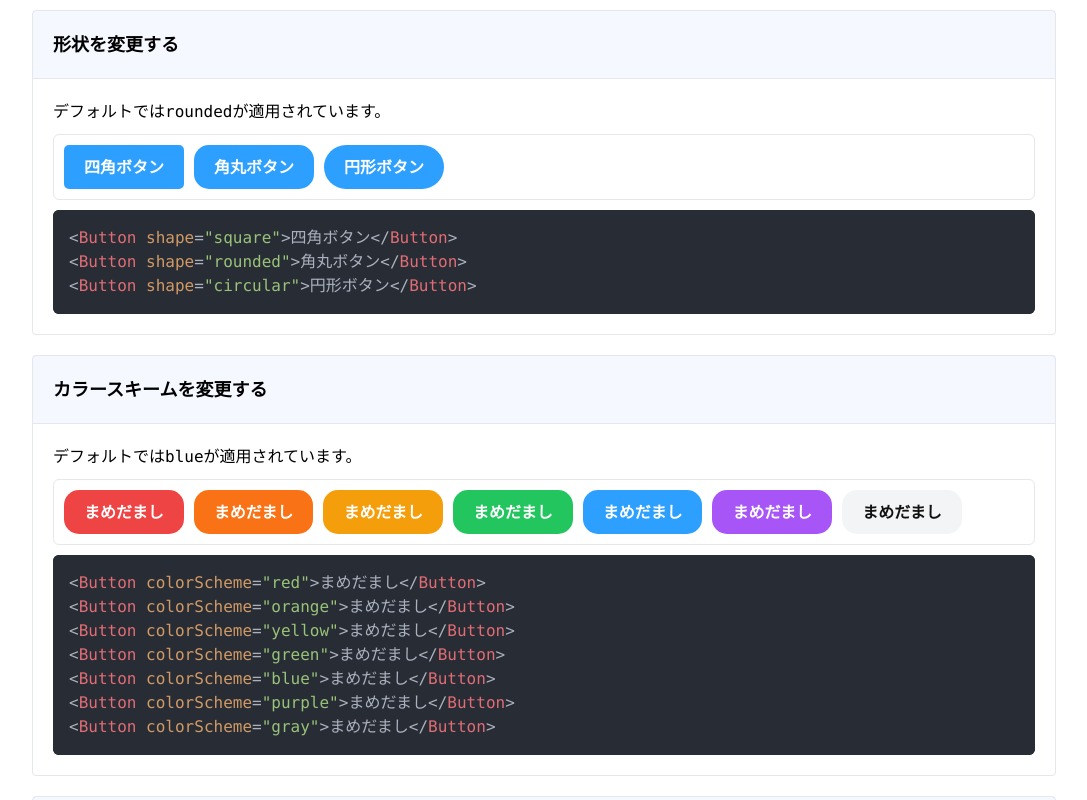
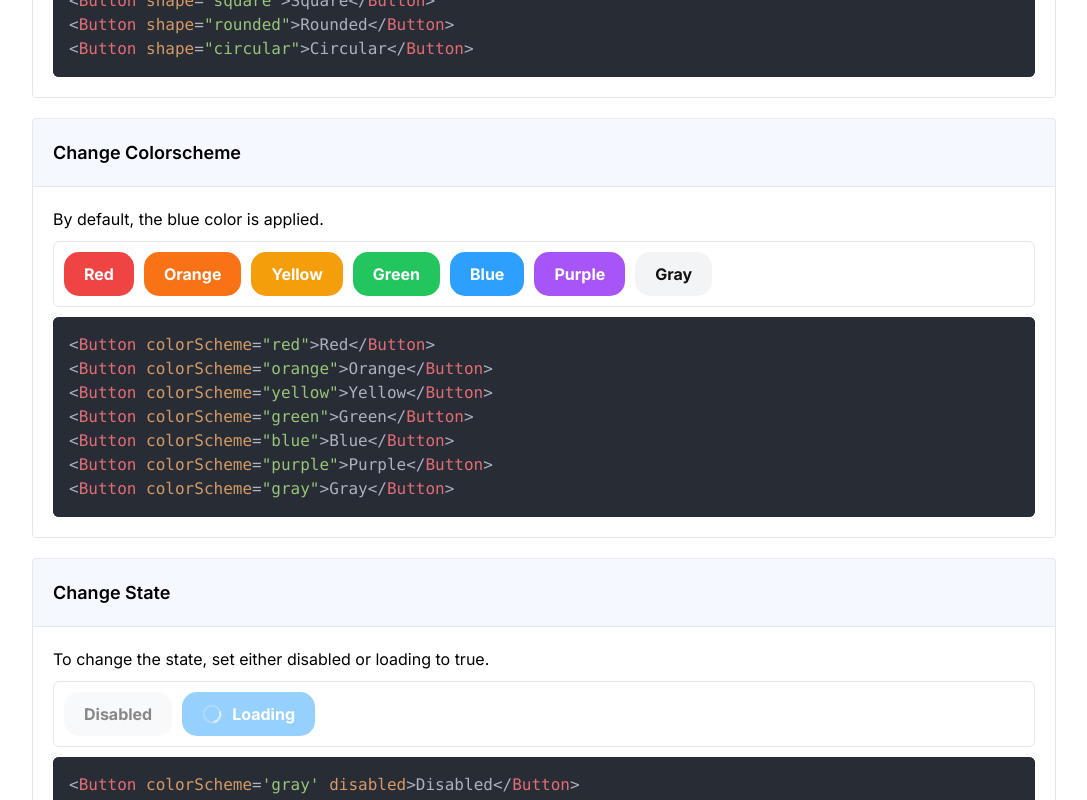
Before and after one commit to a11y99/css-materials, a Next.js app: page /components/button in a window 1280 px wide. Shown: the part 1400-2200 px from the top of the page, without its empty margins (96-1183 px from the left). Built offline with nearby package versions, Linux system fonts and the light colour scheme.

Commit message:
Update Button Component

```diff
--- a/src/app/components/button/page.tsx
+++ b/src/app/components/button/page.tsx
@@ -7,16 +7,48 @@ import Code from '@/components/Code';
 import Body from '@/components/Body';
 import PreviewAreaH from '@/components/PreviewAreaH';
 
+const texts = {
+    en: {
+        overview: "Overview",
+        overviewDesc: "Button is a clickable element that allows users to perform actions component.",
+        import: "Import",
+        usage: "Usage",
+        changeSize: "Change Size",
+        changeSizeDesc: "By default, the medium size is applied.",
+        changeShape: "Change Shape",
+        changeShapeDesc: "By default, the rounded shape is applied.",
+        changeColorscheme: "Change Colorscheme",
+        changeColorschemeDesc: "By default, the blue color is applied.",
+        changeState: "Change State",
+        changeStateDesc: "To change the state, set either disabled or loading to true.",
+    },
+    jp: {
+        overview: "概要",
+        overviewDesc: "Buttonは、ユーザーがアクションを実行するためのクリック可能な要素コンポーネントです。",
+        import: "インポート",
+        usage: "使い方",
+        changeSize: "サイズを変更する",
+        changeSizeDesc: "デフォルトではmediumが適用されています。",
+        changeShape: "形状を変更する",
+        changeShapeDesc: "デフォルトではroundedが適用されています。",
+        changeColorscheme: "カラースキームを変更する",
+        changeColorschemeDesc: "デフォルトではblueが適用されています。",
+        changeState: "状態を変更する",
+        changeStateDesc: "状態を変更するにはdisabledとloadingのそれぞれをtrueにします。",
+    }
+};
+
 const ButtonComponents = () => {
     const [language, setLanguage] = useState<'en' | 'jp'>('en');
+
+    const t = texts[language];
 
     return (
         <Body>
             <Header />
-            <div className="mb-10 text-center flex flex-col items-center">
-                <img src="/chubbs/6.svg" className="w-80" />
-                <h1 className="text-xl font-bold mt-[-50px]">Button</h1>
-                <div className="mt-5">
+            <div className="mt-20 mb-10 flex flex-col space-y-2.5">
+                <h1 className="text-[32px] font-bold">Button</h1>
+                <div>
                     <button
                         className={`px-4 py-2 font-bold rounded-l-md ${language === 'en' ? 'bg-[#2da0ff] text-white' : 'bg-gray-100'}`}
                         onClick={() => setLanguage('en')}
@@ -32,22 +64,20 @@ const ButtonComponents = () => {
                 </div>
             </div>
             <div className="space-y-5">
-                {language === 'en' ? (
-                    <>
-                        <Card title="Overview">
-                            Button is a clickable element that allows users to perform actions component.
+                <Card title={t.overview}>
+                    {t.overviewDesc}
                 </Card>
-                        <Card title="Import">
+                <Card title={t.import}>
                     <Code language='tsx'>{`import { Button } from "css-materials";`}</Code>
                 </Card>
-                        <Card title="Usage">
+                <Card title={t.usage}>
                     <PreviewAreaH>
                         <Button>Button</Button>
                     </PreviewAreaH>
                     <Code language='html'>{`<Button>Button</Button>`}</Code>
                 </Card>
-                        <Card title="Change Size">
-                            <p>By default, the <code>medium</code> size is applied.</p>
+                <Card title={t.changeSize}>
+                    <p>{t.changeSizeDesc}</p>
                     <PreviewAreaH>
                         <Button size="small">Small</Button>
                         <Button size="medium">Medium</Button>
@@ -59,126 +89,51 @@ const ButtonComponents = () => {
 <Button size="large">Large</Button>`}
                     </Code>
                 </Card>
-                        <Card title="形状を変更する">
-                            <p>デフォルトでは<code>rounded</code>が適用されています。</p>
+                <Card title={t.changeShape}>
+                    <p>{t.changeShapeDesc}</p>
                     <PreviewAreaH>
-                                <Button shape="square">四角ボタン</Button>
-                                <Button shape="rounded">角丸ボタン</Button>
-                                <Button shape="circular">円形ボタン</Button>
+                        <Button shape="square">Square</Button>
+                        <Button shape="rounded">Rounded</Button>
+                        <Button shape="circular">Circular</Button>
                     </PreviewAreaH>
                     <Code language='html'>
-{`<Button shape="square">四角ボタン</Button>
-<Button shape="rounded">角丸ボタン</Button>
-<Button shape="circular">円形ボタン</Button>`}
+{`<Button shape="square">Square</Button>
+<Button shape="rounded">Rounded</Button>
+<Button shape="circular">Circular</Button>`}
                     </Code>
                 </Card>
-                        <Card title="カラースキームを変更する">
-                            <p>デフォルトでは<code>blue</code>が適用されています。</p>
+                <Card title={t.changeColorscheme}>
+                    <p>{t.changeColorschemeDesc}</p>
                     <PreviewAreaH>
-                                <Button colorScheme="red">まめだまし</Button>
-                                <Button colorScheme="orange">まめだまし</Button>
-                                <Button colorScheme="yellow">まめだまし</Button>
-                                <Button colorScheme="green">まめだまし</Button>
-                                <Button colorScheme="blue">まめだまし</Button>
-                                <Button colorScheme="purple">まめだまし</Button>
-                                <Button colorScheme="gray">まめだまし</Button>
+                        <Button colorScheme="red">Red</Button>
+                        <Button colorScheme="orange">Orange</Button>
+                        <Button colorScheme="yellow">Yellow</Button>
+                        <Button colorScheme="green">Green</Button>
+                        <Button colorScheme="blue">Blue</Button>
+                        <Button colorScheme="purple">Purple</Button>
+                        <Button colorScheme="gray">Gray</Button>
                     </PreviewAreaH>
                     <Code language='html'>
-{`<Button colorScheme="red">まめだまし</Button>
-<Button colorScheme="orange">まめだまし</Button>
-<Button colorScheme="yellow">まめだまし</Button>
-<Button colorScheme="green">まめだまし</Button>
-<Button colorScheme="blue">まめだまし</Button>
-<Button colorScheme="purple">まめだまし</Button>
-<Button colorScheme="gray">まめだまし</Button>`}
+{`<Button colorScheme="red">Red</Button>
+<Button colorScheme="orange">Orange</Button>
+<Button colorScheme="yellow">Yellow</Button>
+<Button colorScheme="green">Green</Button>
+<Button colorScheme="blue">Blue</Button>
+<Button colorScheme="purple">Purple</Button>
+<Button colorScheme="gray">Gray</Button>`}
                     </Code>
                 </Card>
-                        <Card title="状態を変更する">
-                            <p>状態を変更するには<code>disabled</code>と<code>loading</code>のそれぞれを<code>true</code>にします。</p>
+                <Card title={t.changeState}>
+                    <p>{t.changeStateDesc}</p>
                     <div className="flex border p-2.5 rounded-md space-x-2.5 overflow-x-auto whitespace-nowrap">
-                                <Button disabled>無効</Button>
-                                <Button loading>読み込み</Button>
+                        <Button colorScheme='gray' disabled>Disabled</Button>
+                        <Button loading>Loading</Button>
                     </div>
                     <Code language='html'>
-{`<Button disabled>無効</Button>
-<Button loading>読み込み</Button>`}
+{`<Button colorScheme='gray' disabled>Disabled</Button>
+<Button loading>Loading</Button>`}
                     </Code>
                 </Card>
-                    </>
-                ) : (
-                    <>
-                        <Card title="概要">
-                            Buttonは、ユーザーがアクションを実行するためのクリック可能な要素コンポーネントです。
-                        </Card>
-                        <Card title="インポート">
-                            <Code language='tsx'>{`import { Button } from "css-materials";`}</Code>
-                        </Card>
-                        <Card title="使い方">
-                            <PreviewAreaH>
-                                <Button>ねこむすび</Button>
-                            </PreviewAreaH>
-                            <Code language='html'>{`<Button>ねこむすび</Button>`}</Code>
-                        </Card>
-                        <Card title="サイズを変更する">
-                            <p>デフォルトでは<code>medium</code>が適用されています。</p>
-                            <PreviewAreaH>
-                                <Button size="small">いぬだわら</Button>
-                                <Button size="medium">いぬだわら</Button>
-                                <Button size="large">いぬだわら</Button>
-                            </PreviewAreaH>
-                            <Code language='html'>
-{`<Button size="small">いぬだわら</Button>
-<Button size="medium">いぬだわら</Button>
-<Button size="large">いぬだわら</Button>`}
-                            </Code>
-                        </Card>
-                        <Card title="形状を変更する">
-                            <p>デフォルトでは<code>rounded</code>が適用されています。</p>
-                            <PreviewAreaH>
-                                <Button shape="square">四角ボタン</Button>
-                                <Button shape="rounded">角丸ボタン</Button>
-                                <Button shape="circular">円形ボタン</Button>
-                            </PreviewAreaH>
-                            <Code language='html'>
-{`<Button shape="square">四角ボタン</Button>
-<Button shape="rounded">角丸ボタン</Button>
-<Button shape="circular">円形ボタン</Button>`}
-                            </Code>
-                        </Card>
-                        <Card title="カラースキームを変更する">
-                            <p>デフォルトでは<code>blue</code>が適用されています。</p>
-                            <PreviewAreaH>
-                                <Button colorScheme="red">まめだまし</Button>
-                                <Button colorScheme="orange">まめだまし</Button>
-                                <Button colorScheme="yellow">まめだまし</Button>
-                                <Button colorScheme="green">まめだまし</Button>
-                                <Button colorScheme="blue">まめだまし</Button>
-                                <Button colorScheme="purple">まめだまし</Button>
-                                <Button colorScheme="gray">まめだまし</Button>
-                            </PreviewAreaH>
-                            <Code language='html'>
-{`<Button colorScheme="red">まめだまし</Button>
-<Button colorScheme="orange">まめだまし</Button>
-<Button colorScheme="yellow">まめだまし</Button>
-<Button colorScheme="green">まめだまし</Button>
-<Button colorScheme="blue">まめだまし</Button>
-<Button colorScheme="purple">まめだまし</Button>
-<Button colorScheme="gray">まめだまし</Button>`}
-                            </Code>
-                        </Card>
-                        <Card title="状態を変更する">
-                            <p>状態を変更するには<code>disabled</code>と<code>loading</code>のそれぞれを<code>true</code>にします。</p>
-                            <div className="flex border p-2.5 rounded-md space-x-2.5 overflow-x-auto whitespace-nowrap">
-                                <Button disabled>無効</Button>
-                                <Button loading>読み込み</Button>
-                            </div>
-                            <Code language='html'>
-{`<Button disabled>無効</Button>
-<Button loading>読み込み</Button>`}
-                            </Code>
-                        </Card>
-                    </>
-                )}
             </div>
         </Body>
     );
```
Lines whose indentation alone changed are shown as unchanged.
